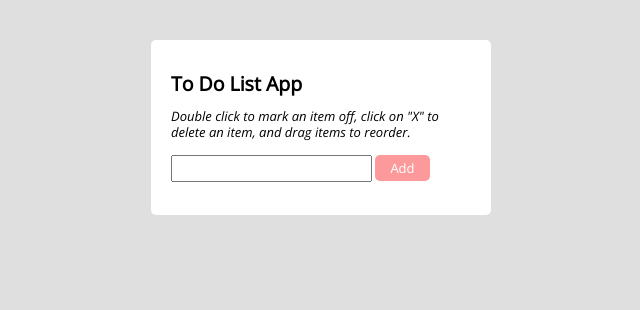
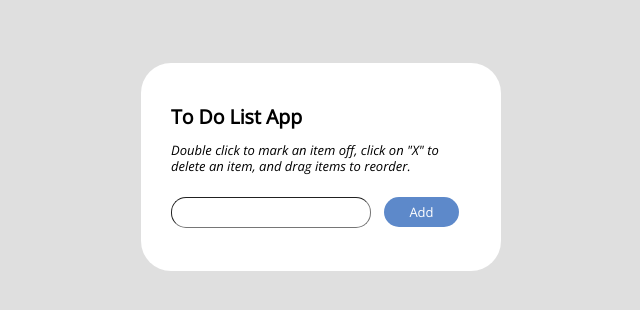
Before and after one commit to Minatore0712/to-do-app, a plain HTML site: page index.html in a window 1280 px wide. Shown: the whole page, without its empty margins (319-959 px from the left). Drawn offline with nearby package versions, Linux system fonts and the light colour scheme.

Commit message:
Changed styling

```diff
--- a/css/style.css
+++ b/css/style.css
@@ -7,40 +7,50 @@ background: #dfdfdf;
 }
 
 .container{
-padding: 20px;
+padding: 30px;
 width: 300px;
 margin: 0 auto;
-margin-top: 40px;
+margin-top: 5%;
 background: white;
-border-radius: 5px;}
+border-radius: 30px;}
 
 form {
 display: inline-block;
 }
 
 input{
-padding: 4px 15px 4px 5px;
+padding: 7px 15px 7px 6px;
+border-radius: 15px;
+border-width: 1px;
+margin-top: 10px;
+}
+
+input:focus {
+    outline-width: 0;
 }
 
 #button{
 display: inline-block;
-background-color:#fc999b;
+background-color:#5d89ca;
 color:#ffffff;
-border-radius: 5px;
+border-radius: 15px;
 text-align:center;
 margin-top:2px;
 padding: 5px 15px;
+transition: all .3s;
+padding: 7px 25px;
+margin-left: 10px;
 }
 
 #button:hover{
 cursor: pointer;
-opacity: .8;}
+opacity: .6;}
 
 ol {padding-left: 20px;}
 
-ol li {padding: 5px;color:#000;}
+ol li {padding: 15px;color:#000;}
 
-ol li:nth-child(even){background: #dfdfdf;}
+ol li:nth-child(even){background: #b7cbdb3d; border-radius: 30px;}
 
 .strike{text-decoration: line-through;}
 
@@ -56,6 +66,6 @@ li > crossOutButton {
 	background: none;
 	border: none;
 	float: right;
-	color: #025f70;
+	color: #5d89ca;
 	font-weight: 800;
 }
```
